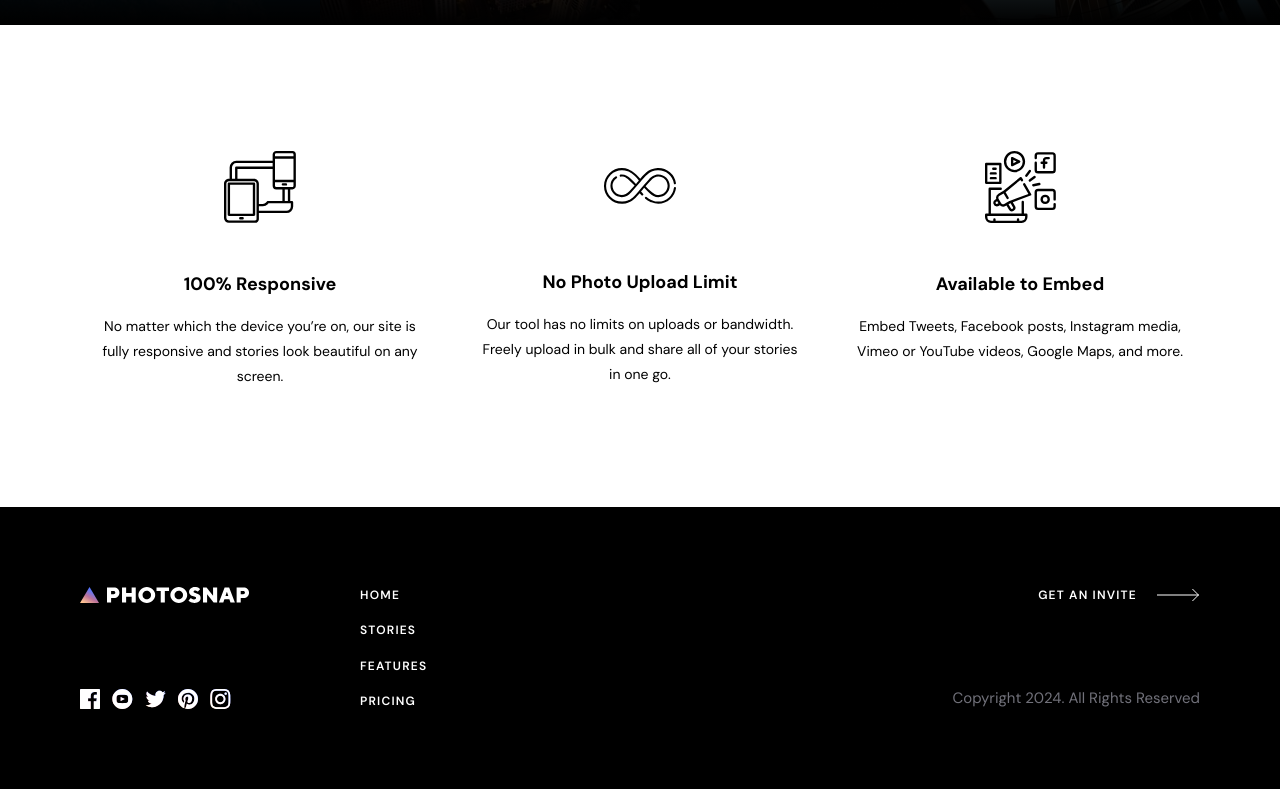
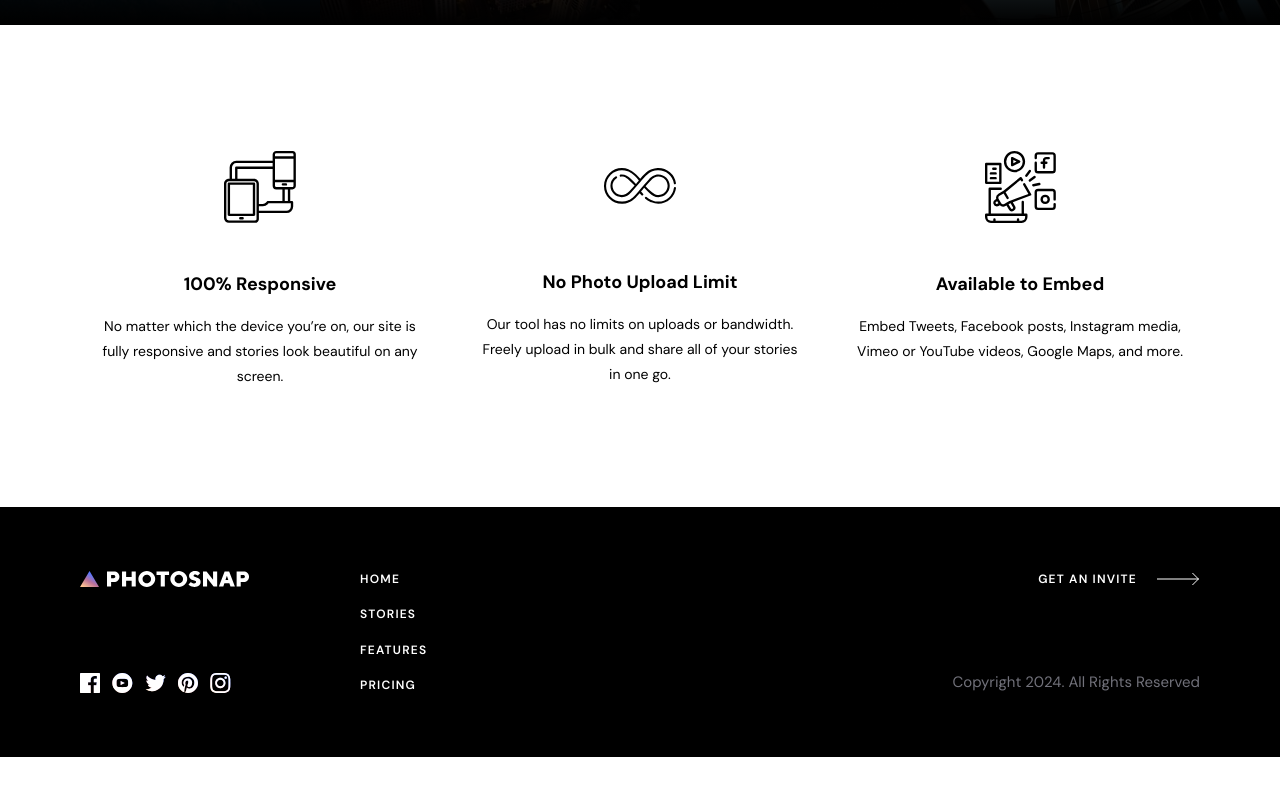
Before and after one commit to SeyrenZ/photosnap_landing_page, a Next.js app: page / in a window 1280 px wide. Shown: the part 2491-3280 px from the top of the page. After the commit the page ends 3248 px from the top, so only its background shows below. Built offline with nearby package versions, Linux system fonts and the light colour scheme.

Commit message:
fix: gap

```diff
--- a/src/components/Footer.tsx
+++ b/src/components/Footer.tsx
@@ -29,8 +29,8 @@ const Footer = () => {
     { name: "Pricing", url: "#" },
   ];
   return (
-    <footer className="w-full h-auto lg:p-20 px-[39px] py-16 bg-black">
-      <div className="w-full sm:h-[122px] h-auto max-w-[1440px] mx-auto flex sm:flex-row flex-col sm:justify-between sm:items-start items-center gap-y-32">
+    <footer className="w-full h-auto py-16 bg-black">
+      <div className="w-full sm:h-[122px] h-auto lg:px-20 px-[39px] max-w-[1440px] mx-auto flex sm:flex-row flex-col sm:justify-between sm:items-start items-center gap-y-32">
         <div className="w-auto h-full flex sm:flex-row flex-col relative sm:gap-x-[110px] sm:gap-y-0 gap-y-24">
           <div className="w-[170px] h-full flex flex-col sm:items-start items-center">
             <LogoWhiteProp />
```
